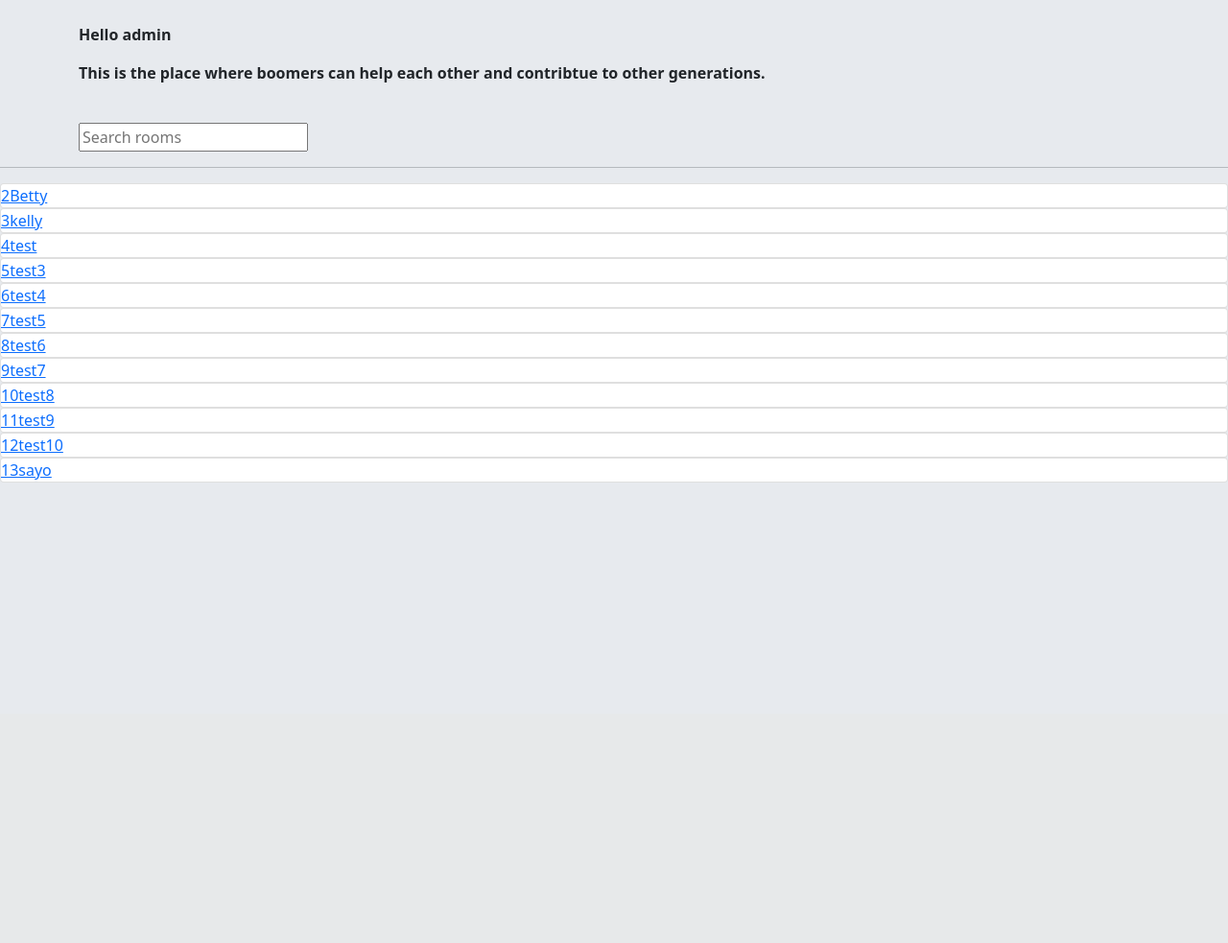
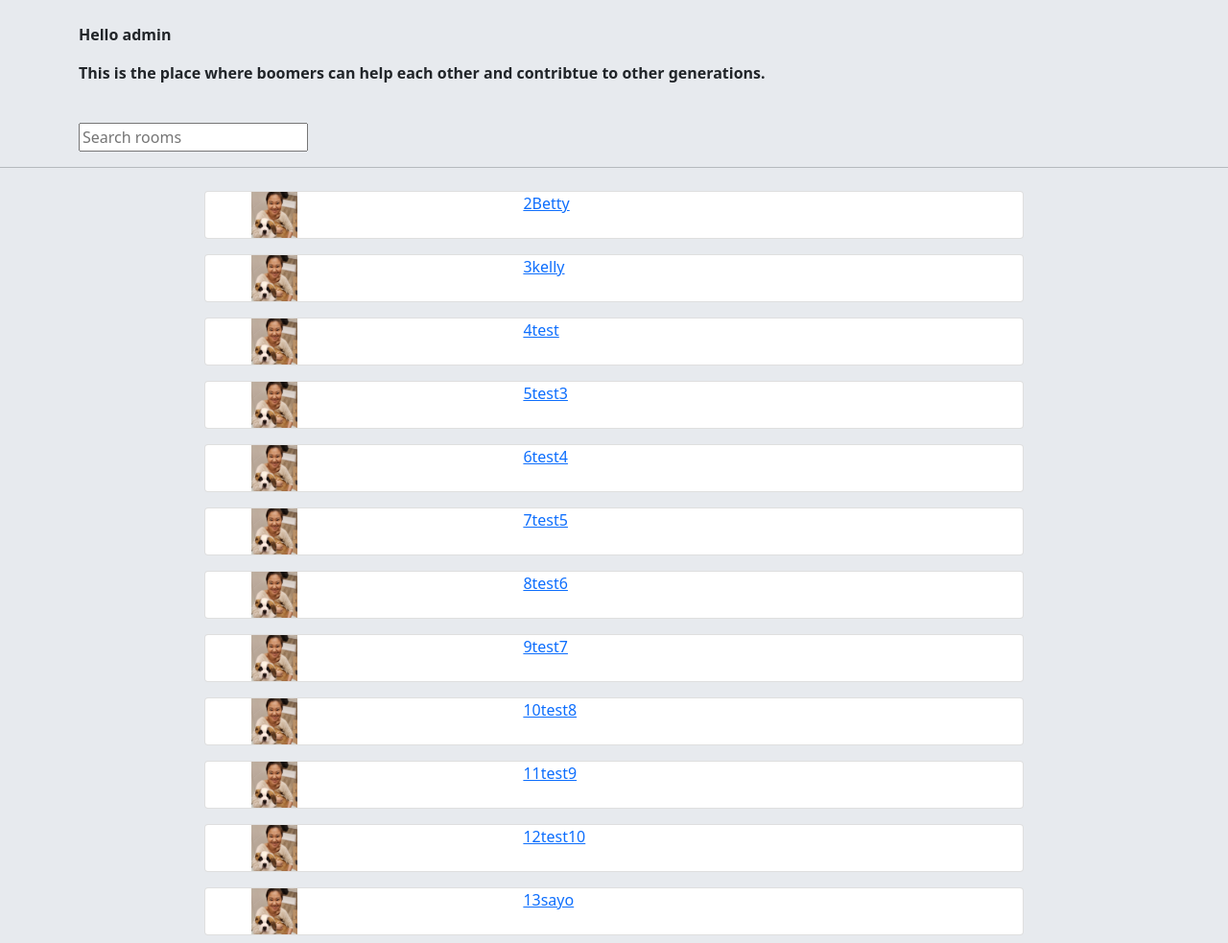
Before and after one commit to sayo96825/Phase2-Social-Media-Website-Boomers-Millennials, a Django app: page /profile/ in a window 1280 px wide. Shown: the part 56-1039 px from the top of the page at 96% size. Before the commit the page ends 558 px from the top, so only its background shows below. Run offline with Django 4.2, Linux system fonts and the light colour scheme; a user stored in the database is signed in; data comes from the database, SQL or seed files in the repository; both versions use the stored data as it was after the commit; some libraries are stand-ins or nearby versions.

Commit message:
updated profile page

```diff
--- a/app/models.py
+++ b/app/models.py
@@ -51,4 +51,5 @@ class Profile(models.Model):
     follows = models.ManyToManyField("self", related_name="followed_by",symmetrical=False,blank=True)
 
     def __str__(self):
+
         return self.user.username
--- a/app/templates/app/profile.html
+++ b/app/templates/app/profile.html
@@ -1,19 +1,39 @@
 {% extends 'main.html' %}
+{% load static %}
 {% block content %}
+<style>
+    .home-container{
+          display:grid;
+          grid-template-columns: 1.5fr 6fr 1.5fr;
 
+      }
+    .card-content{
+        display:grid;
+        grid-template-columns: 0.5fr 3fr 5.5fr;
+    }
+</style>
 {% for profile in profile3 %}
+<div class ="home-container">
+    <div></div>
+        <div class="card my-2">
+            <div class="card-content">
+                <div></div>
+                <div>
+                <img src ="{% static 'images/admin.jpg' %}" alt ="placeholder image" height= 48px>
+                </div>
+                <a href="{% url 'user-profile' profile.id %}">
+                <div class="card-content">
+                    {{profile.id}}{{profile.user.username}}<br>
+                </div>
+                </a>
 
-    <div class="block">
-        <div class="card">
-            <a href="{% url 'user-profile' profile.id %}">
-                <div class="card-content">
-                    <!-- ... More card code -->
-                    {{profile.id}}{{profile.user.username}}
-                </div>
-            </a>
+            </div>
         </div>
+    <div>
+
+
     </div>
-
+</div>
 {% endfor %}
 
 
--- a/app/views.py
+++ b/app/views.py
@@ -69,7 +69,7 @@ def home(request):
         Q(description__icontains=q))
     topics = Topic.objects.all()
     room_count = rooms.count()
-    room_messages = Message.objects.filter(Q(room__topic__name__icontains=q))#[0:3]
+    room_messages = Message.objects.filter(Q(room__topic__name__icontains=q))[0:5]
     context = {'rooms': rooms,'topics': topics,'room_count': room_count, 'room_messages': room_messages}
     return render(request, 'app/home.html',context)
 
@@ -94,11 +94,11 @@ def userProfile(request, pk):
         # missing_profile.save()
 
     current_user = request.GET.get('user')
-    user = User.objects.get(id=pk)
+    user = Profile.objects.filter(pk=pk).first()
     profile= Profile.objects.filter(pk=pk).first()
     #logged_in_user = request.user.username
-    rooms = user.room_set.all()
-    room_messages = user.message_set.all()
+    #rooms = user.room_set.all()
+    #room_messages = user.message_set.all()
     topics = Topic.objects.all()
     profile2 = Profile.objects.exclude(user=request.user)
     #folowed_by = profile.follows.exclude(user=request.user)
@@ -117,8 +117,7 @@ def userProfile(request, pk):
             print('unfollow-save')
         current_user_profile.save()
 
-    context = {'user': user,'current_ucer':current_user, 'rooms': rooms,
-                'room_messages': room_messages, 'topics': topics,"profiles":profile,"profile2": profile2}
+    context = {'user': user,'current_user':current_user, 'topics': topics,"profiles":profile,"profile2": profile2}
 
     return render(request, 'app/profile_list.html', context)
 
--- a/templates/main.html
+++ b/templates/main.html
@@ -26,7 +26,7 @@
                   {% if user.is_authenticated %}
                       <a class="nav-item nav-link" href="{% url 'logout'%}">Log out</a>
                       <a class="nav-item nav-link" href="{% url 'register'%}">Register</a>
-                      <a class="nav-item nav-link" href="{% url 'user-profile' user.id%}">Profile</a>
+                      <a class="nav-item nav-link" href="{% url 'profile'%}">Profile</a>
                   {% else %}
                       <a class="nav-item nav-link" href="/accounts/login">Log in</a>
                       <a class="nav-item nav-link" href="/accounts/signup">Sign up</a>
```
Also changed, not shown: app/templates/app/home.html (+12 -7 lines), app/templates/app/profile_list.html (+9 -5 lines), app/static/images/admin.jpg (renamed from app/static/images/83666080_10213056266041836_795660124856254464_n.jpg), db.sqlite3.
